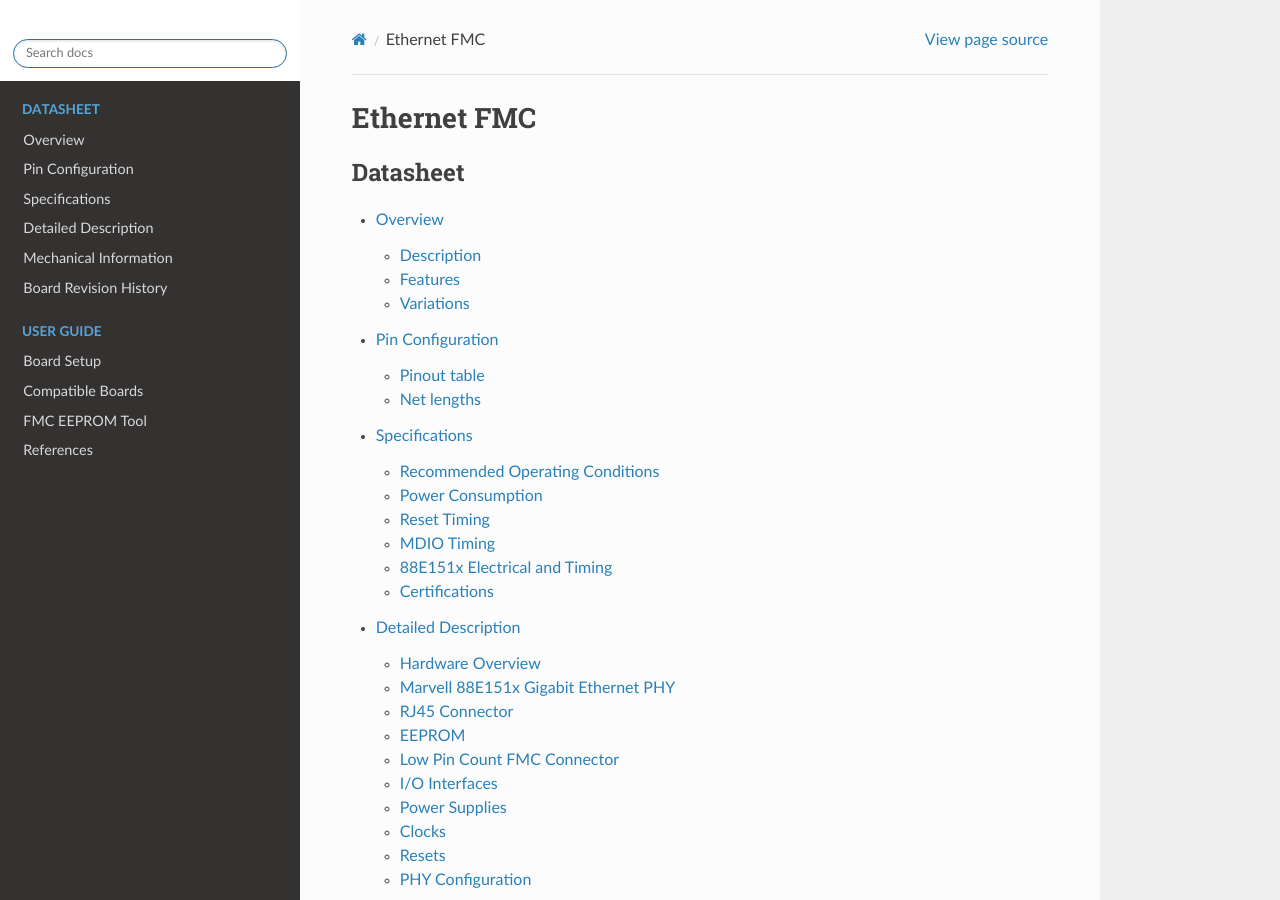
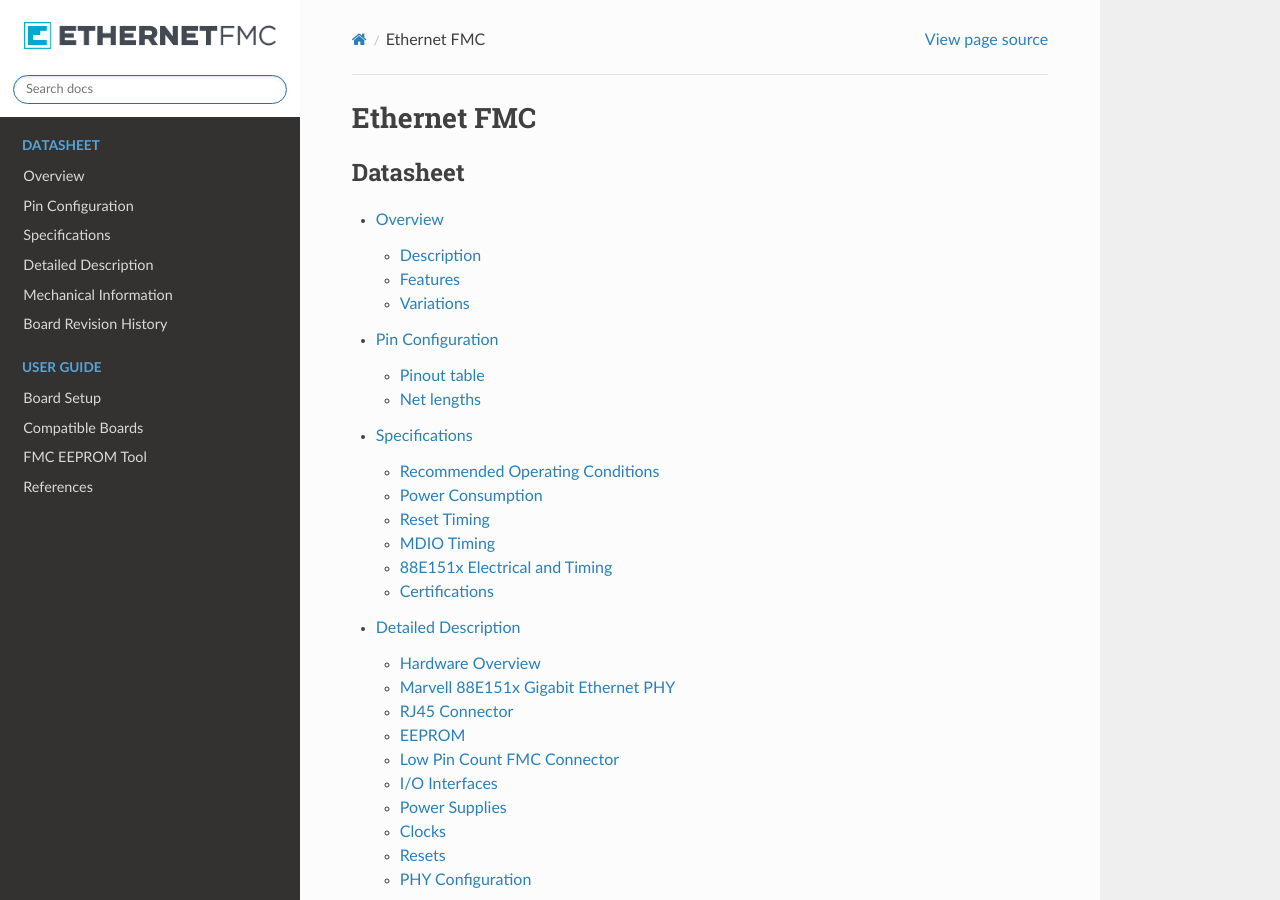
Before and after one commit to fpgadeveloper/ethernetfmc, a Sphinx documentation site: the page built from docs/source/index.rst, in a window 1280 px wide and 900 px high. Built offline with Sphinx 7.4.7 and the Read the Docs theme 2.0.0, drawn with Linux system fonts in a browser that asks for light colours.

Commit message:
* changed location of logo image

```diff
--- a/docs/source/conf.py
+++ b/docs/source/conf.py
@@ -53,7 +53,7 @@
 # so a file named "default.css" will overwrite the builtin "default.css".
 html_static_path = ['_static']
 
-html_logo = 'images\ethernet-fmc-logo.svg'
+html_logo = 'ethernet-fmc-logo.png'
 
 html_theme_options = {
     'canonical_url': '',
```
Also changed, not shown: docs/source/ethernet-fmc-logo.png (added).
